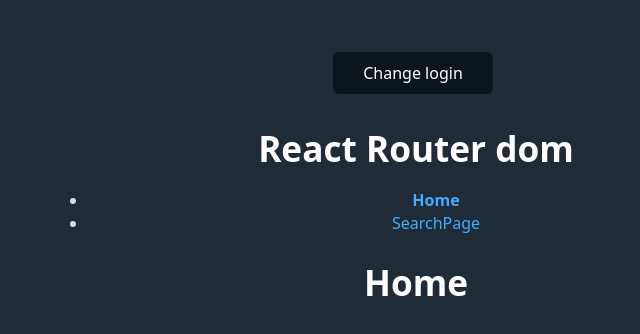
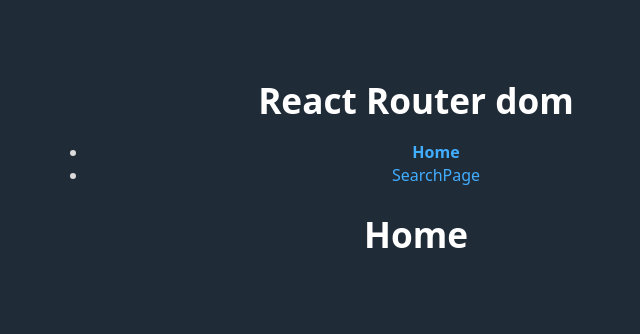
Before and after one commit to NelsonDJCR/App-Mazter-frontend, a React (Vite) app: page / in a window 1280 px wide. Shown: the top 334 px of the page, without its empty margins (224-864 px from the left). Built offline with nearby package versions, Linux system fonts and the light colour scheme.

Commit message:
Delete context

```diff
--- a/src/App.jsx
+++ b/src/App.jsx
@@ -1,27 +1,11 @@
 import React from "react";
-import { useState } from "react";
 import "./App.css";
 import { Routing } from "./config/Routing";
 
-export const authContext = React.createContext();
-
 function App() {
-    const [user, setUser] = useState(null);
-
-    const changeLogin = () => {
-        if (user) {
-            setUser();
-        } else {
-            setUser({ name: "Nelson" });
-        }
-    };
-
     return (
         <div className="App">
-            <authContext.Provider value={user}>
-                <button onClick={changeLogin}> Change login</button>
-                <Routing />
-            </authContext.Provider>
+            <Routing />
         </div>
     );
 }
--- a/src/config/Routing.jsx
+++ b/src/config/Routing.jsx
@@ -1,20 +1,11 @@
-import { Route, Routes, Link } from "react-router-dom";
+import { Route, Routes } from "react-router-dom";
 import Index from "../components/Index";
 
-import { authContext } from "../App";
-import { useContext } from "react";
-
 const Home = () => {
-    const user = useContext(authContext);
     return (
         <>
             <Index />
             <h1>Home</h1>
-            {user ? (
-                <>
-                    <p>Hello {user.name}</p>
-                </>
-            ) : null}
         </>
     );
 };
```
